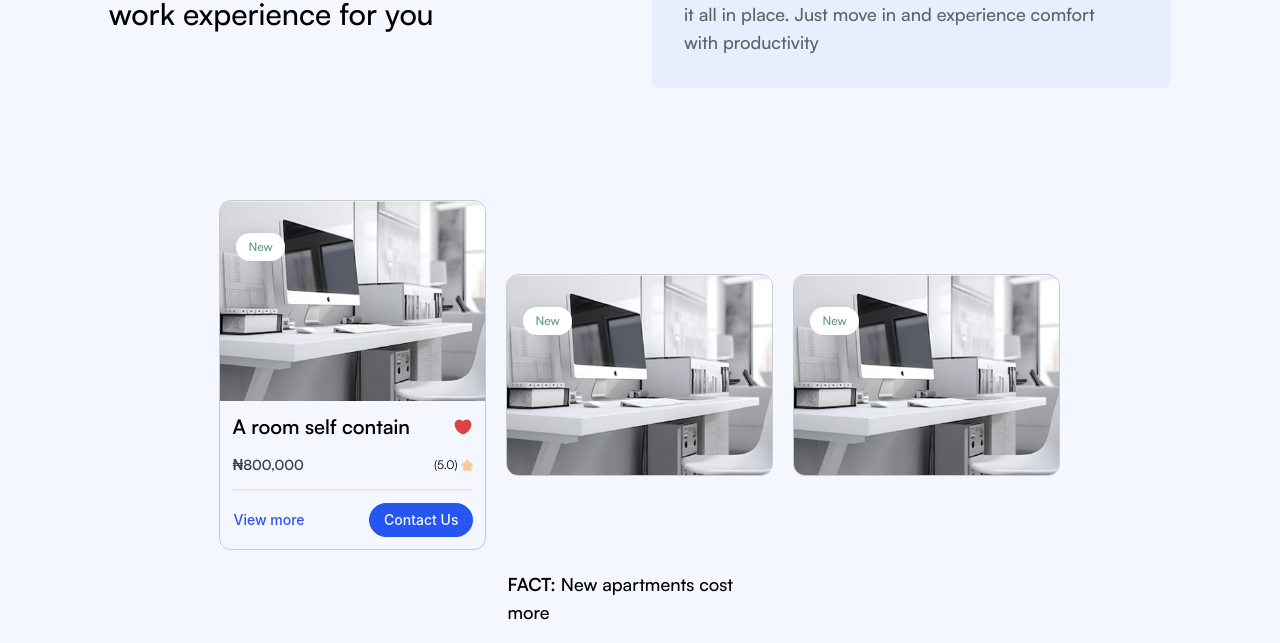
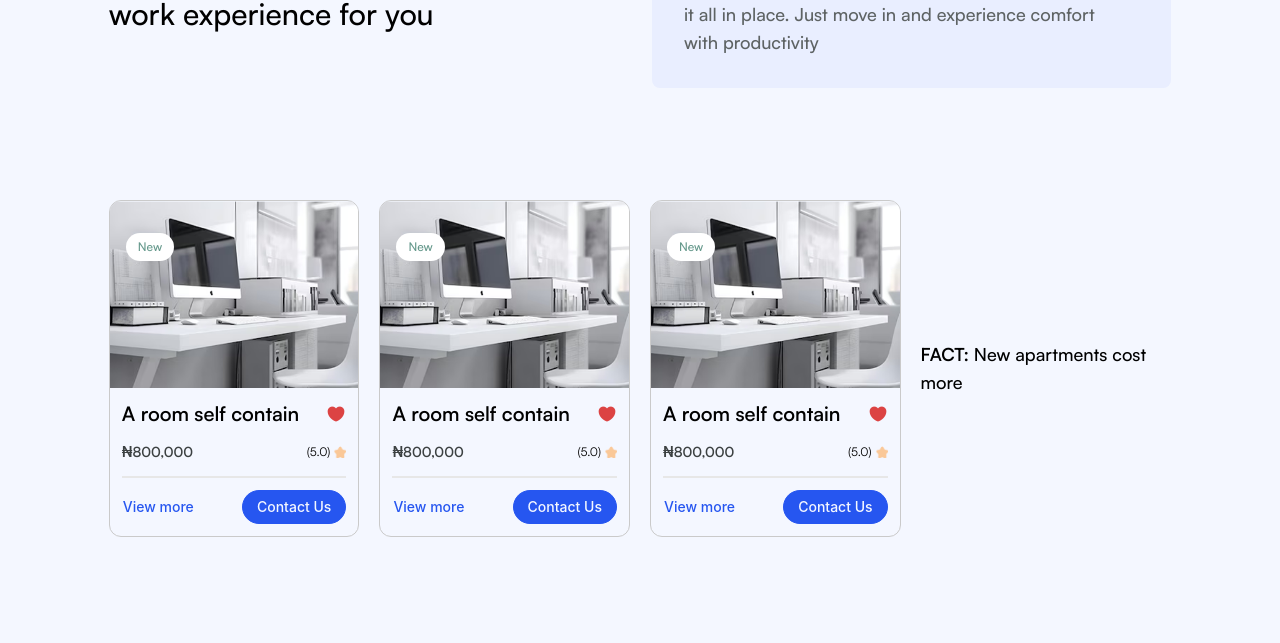
Before and after one commit to JosephOluOlofinte/tech-network-africa, a React (Vite) app: page /our-estate in a window 1280 px wide. Shown: the part 2054-2697 px from the top of the page. Built offline with nearby package versions, Linux system fonts and the light colour scheme; a web font is replaced by a local one.

Commit message:
finished WeveCustomized section 2

```diff
--- a/src/components/block/ProductCard.tsx
+++ b/src/components/block/ProductCard.tsx
@@ -4,32 +4,38 @@ import starIcon from '../../assets/img_icons/star-icon.png';
 import Button from './Button';
 
 type Props = {
-    houseImg: string;
+    productImg: string;
     newProduct: boolean;
-    productName: string;
+    name: string;
     price: string;
     url: string;
 }
 
-const ProductCard: React.FC<Props> = ({houseImg, newProduct = false, productName, price, url}) => {
+const ProductCard: React.FC<Props> = ({
+  productImg,
+  newProduct = false,
+  name,
+  price,
+  url,
+}) => {
   return (
-    <div className='relative border border-brandDeepGray4 rounded-xl overflow-hidden'>
-          <img src={houseImg} alt='' className='h-[200px] w-[265px]' />
-          {newProduct ? <span className='bg-white py-[6px] px-3 rounded-3xl text-xs text-brandGreen3 font-medium absolute top-8 left-4'>
-        New
-      </span> : null}
+    <div className='relative border border-brandDeepGray4 rounded-xl overflow-hidden w-full max-w-[350px]'>
+      <img src={productImg} alt='' className='h-auto w-full' />
+      {newProduct ? (
+        <span className='bg-white py-[6px] px-3 rounded-3xl text-xs text-brandGreen3 font-medium absolute top-8 left-4'>
+          New
+        </span>
+      ) : null}
 
       <div className='p-3 grid gap-3'>
         {/* product name + heart */}
         <div className='flex justify-between items-center'>
-                  <p className='text-xl font-semibold'>{ productName }</p>
+          <p className='text-xl font-semibold'>{name}</p>
           <img src={heartIcon} alt='' className='size-5' />
         </div>
         {/* price + rating */}
         <div className='flex justify-between items-center'>
-          <p className='text-sm text-brandDeepGray100 font-semibold'>
-            { price }
-          </p>
+          <p className='text-sm text-brandDeepGray100 font-semibold'>{price}</p>
           <p className='text-xs flex items-center py-1 gap-1'>
             (5.0) <img src={starIcon} alt='' className='size-3' />
           </p>
@@ -42,7 +48,7 @@ const ProductCard: React.FC<Props> = ({houseImg, newProduct = false, productName
             variant='textBtn'
             size='small'
             text='View more'
-            url={ url }
+            url={url}
             className='!px-0'
           />
           <Button size='small' text='Contact Us' url='/contact-us' />
@@ -50,6 +56,6 @@ const ProductCard: React.FC<Props> = ({houseImg, newProduct = false, productName
       </div>
     </div>
   );
-}
+};
 
 export default ProductCard
--- a/src/pages/estate/WeveCustomized.tsx
+++ b/src/pages/estate/WeveCustomized.tsx
@@ -2,9 +2,8 @@
 
 import { NavLink } from 'react-router-dom';
 import houseImg from '../../assets/images/apartments.png';
-import heartIcon from '../../assets/img_icons/heart-icon.png'
-import starIcon from '../../assets/img_icons/star-icon.png'
-import { Button } from '../../components';
+
+import ProductCard from '../../components/block/ProductCard';
 
 const WeveCustomized = () => {
   return (
@@ -27,61 +26,30 @@ const WeveCustomized = () => {
           </div>
         </div>
 
-        <div className='w-full py-14 flex max-tablet:flex-col-reverse justify-center items-center gap-5 flex-wrap'>
+        <div className='w-full py-14 flex max-tablet:flex-col-reverse flex-wrap tablet:grid tablet:grid-cols-2 laptop:grid-cols-3 xllaptop:grid-cols-4 justify-center items-center gap-5 '>
+          <ProductCard
+            productImg={houseImg}
+            newProduct
+            name='A room self contain'
+            price='₦800,000'
+            url='#'
+          />
 
-          <div className='relative border border-brandDeepGray4 rounded-xl overflow-hidden'>
-            <img src={houseImg} alt='' className='h-[200px] w-[265px]' />
-            <span className='bg-white py-[6px] px-3 rounded-3xl text-xs text-brandGreen3 font-medium absolute top-8 left-4'>
-              New
-            </span>
-            <div className='p-3 grid gap-3'>
-              {/* product name + heart */}
-              <div className='flex justify-between items-center'>
-                <p className='text-xl font-semibold'>A room self contain</p>
-                <img src={heartIcon} alt='' className='size-5' />
-              </div>
-              {/* price + rating */}
-              <div className='flex justify-between items-center'>
-                <p className='text-sm text-brandDeepGray100 font-semibold'>
-                  ₦800,000
-                </p>
-                <p className='text-xs flex items-center py-1 gap-1'>
-                  (5.0) <img src={starIcon} alt='' className='size-3' />
-                </p>
-              </div>
-              {/* divider */}
-              <hr className='border border-brandNeutral100' />
-              {/* buttons */}
-              <div className='flex justify-between items-center'>
-                <Button
-                  variant='textBtn'
-                  size='small'
-                  text='View more'
-                  url='#'
-                  className='!px-0'
-                />
-                <Button
-                  size='small'
-                  text='Contact Us'
-                  url='#'
-                />
-              </div>
-            </div>
-          </div>
+          <ProductCard
+            productImg={houseImg}
+            newProduct
+            name='A room self contain'
+            price='₦800,000'
+            url='#'
+          />
 
-          <div className='relative border border-brandDeepGray4 rounded-xl overflow-hidden'>
-            <img src={houseImg} alt='' className='h-[200px] w-[265px]' />
-            <span className='bg-white py-[6px] px-3 rounded-3xl text-xs text-brandGreen3 font-medium absolute top-8 left-4'>
-              New
-            </span>
-          </div>
-
-          <div className='relative border border-brandDeepGray4 rounded-xl overflow-hidden'>
-            <img src={houseImg} alt='' className='h-[200px] w-[265px]' />
-            <span className='bg-white py-[6px] px-3 rounded-3xl text-xs text-brandGreen3 font-medium absolute top-8 left-4'>
-              New
-            </span>
-          </div>
+          <ProductCard
+            productImg={houseImg}
+            newProduct
+            name='A room self contain'
+            price='₦800,000'
+            url='#'
+          />
 
           <p className='font-medium w-[265px]'>
             <span className='font-semibold'>FACT:</span> New apartments cost
@@ -89,6 +57,7 @@ const WeveCustomized = () => {
           </p>
         </div>
 
+        {/* This is where I stopped. To continue with 'All Apartments section */}
         <div className='py-12'>
           <div>
             <h2 className='max-w-[20ch] font-medium'>All apartments</h2>
```
